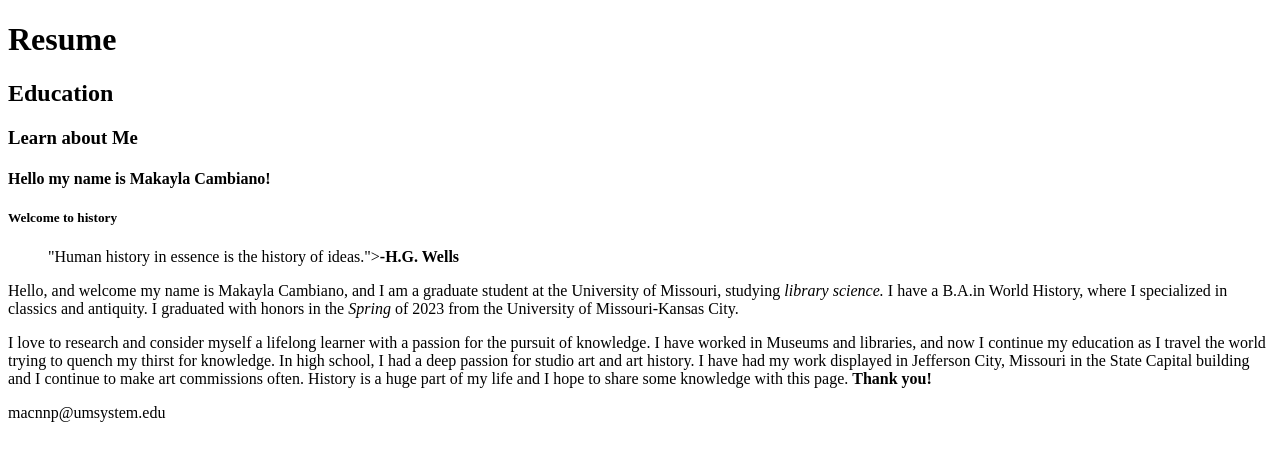
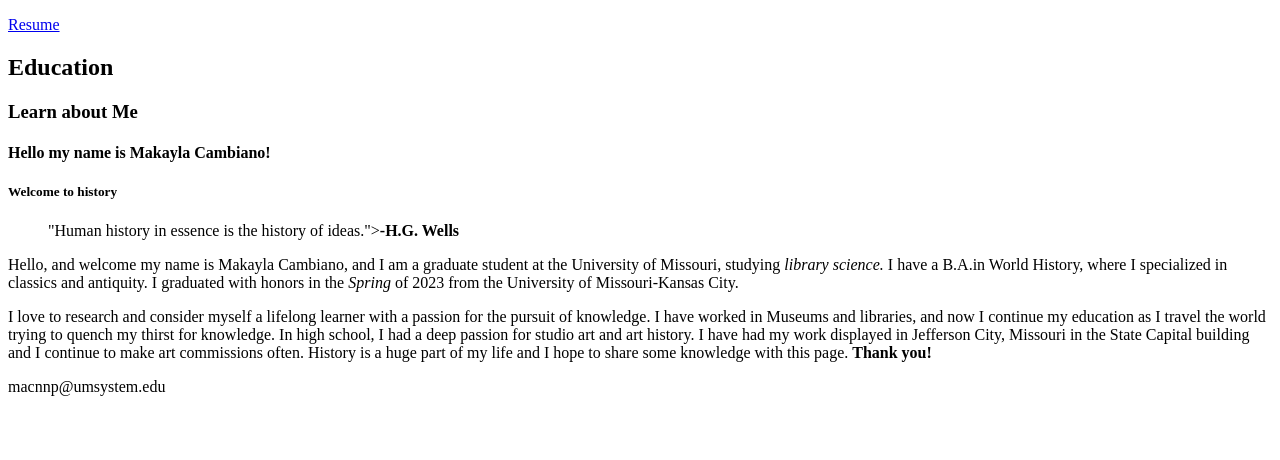
Before and after one commit to MakaylaCam/MakaylaCam.github.io, a plain HTML site: page about.html in a window 1280 px wide. Drawn offline with Linux system fonts and the light colour scheme.

Commit message:
Add files via upload

```diff
--- a/about.html
+++ b/about.html
@@ -37,7 +37,7 @@
     </head>
     <body>
         <--Homepage educational background and self introduction -->
-<h1>Resume</h1><link rel="stylesheet" href="resume.html">
+            <p><a href="Resume.html">Resume</a></p>
 
 
        <main><link rel="stylesheet" href="resume.html"></main>
```
